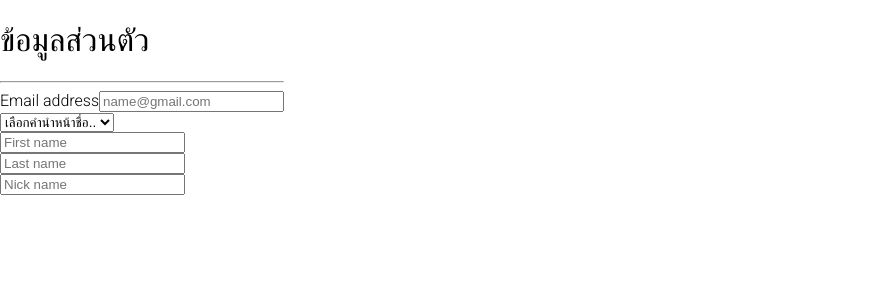
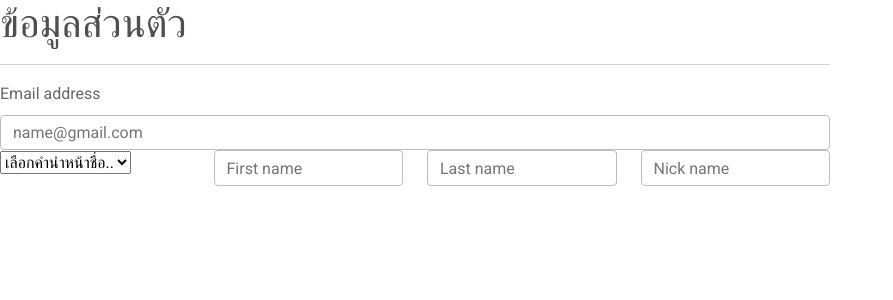
Before and after one commit to chonburichula/frontend, a React (Create React App) app: page /register in a window 1280 px wide. Shown: the top 300 px of the page, without its empty margins (0-893 px from the left). Built offline with nearby package versions, Linux system fonts and the light colour scheme.

Commit message:
Trying to run build again

```diff
--- a/src/components/RegisterPage.css
+++ b/src/components/RegisterPage.css
@@ -1,5 +1,4 @@
-/*@import '~mdb-ui-kit/css/mdb.min.css';*/
-
+@import '~mdb-ui-kit/css/mdb.min.css';
 .PersonalInfo {
     text-align: left;
     position: absolute;
--- a/src/components/RegisterPage.js
+++ b/src/components/RegisterPage.js
@@ -10,7 +10,7 @@ class Register extends Component {
       <div class='PersonalInfo'>
         <h1>ข้อมูลส่วนตัว</h1>
         <hr></hr>
-        <Form class='form1'>
+        <Form class>
           <Row>
             <Form.Group controlId="formGroupEmail">
               <Form.Label>Email address</Form.Label>
```
Also changed, not shown: 14 other files (tests, documents, lock files or other folders).
